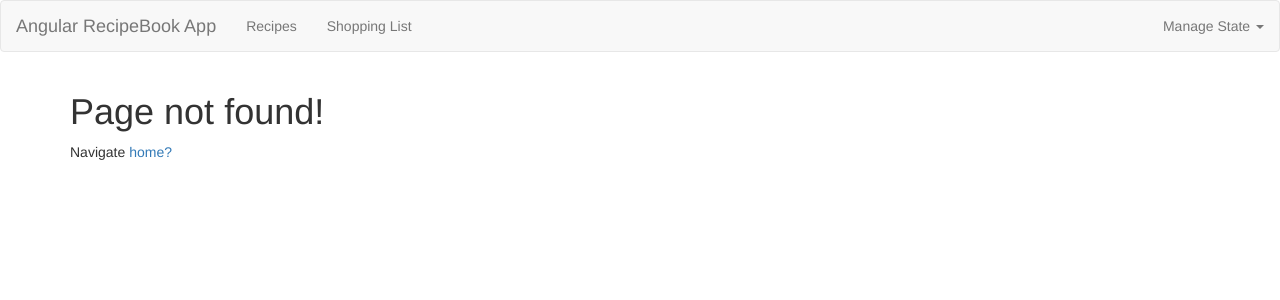
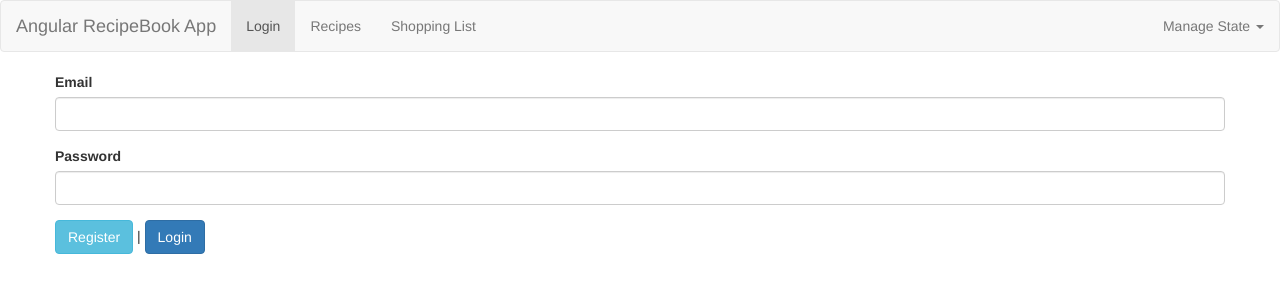
Before and after one commit to latimercaleb/Angular-Recipe-Book, an Angular app in the folder Recipe-Book/: page /login in a window 1280 px wide. Before the commit this address led to /page-not-found. Shown: the top 300 px of the page. Built offline with nearby package versions, Linux system fonts and the light colour scheme.

Commit message:
Adding login component, setting up for authentication

```diff
--- /dev/null
+++ b/Recipe-Book/src/app/auth/auth.component.html
@@ -0,0 +1,19 @@
+<!-- Build login page, needs styling-->
+<div class='row'>
+  <div clas='col-xs-12 col-md-6-offset-3'>
+    <form>
+      <div class='form-group'>
+        <label for='email'>Email</label>
+        <input type='email' id='email' class='form-control'/>
+      </div>
+      <div class='form-group'>
+        <label for='password'>Password</label>
+        <input type='password' id='password' class='form-control'/>
+      </div>
+      <div>
+        <button class='btn btn-info'>Register</button> |
+        <button class='btn btn-primary'>Login</button>
+      </div>
+    </form>
+  </div>
+</div>
--- /dev/null
+++ b/Recipe-Book/src/app/auth/auth.component.ts
@@ -0,0 +1,15 @@
+import { Component, OnInit } from '@angular/core';
+
+@Component({
+  selector: 'app-auth',
+  templateUrl: './auth.component.html',
+  styleUrls: ['./auth.component.css']
+})
+export class AuthComponent implements OnInit {
+
+  constructor() { }
+
+  ngOnInit() {
+  }
+
+}
--- a/Recipe-Book/src/app/header/header.component.html
+++ b/Recipe-Book/src/app/header/header.component.html
@@ -5,6 +5,7 @@
     </div>
     <div class='navbar-default'>
       <ul class='nav navbar-nav'>
+        <li routerLinkActive='active'><a routerLink='/login'>Login</a></li>
         <li routerLinkActive='active'><a routerLink='/recipes'>Recipes</a></li>
         <li routerLinkActive='active'><a routerLink='/shopping-list'>Shopping List</a></li>
       </ul>
--- a/Recipe-Book/src/app/header/header.component.ts
+++ b/Recipe-Book/src/app/header/header.component.ts
@@ -22,7 +22,7 @@ export class HeaderComponent implements OnInit {
 
   onGet(){
     console.log('Attempting GET request header.ts');
-    this.dataService.getRecipeData();
+    this.dataService.getRecipeData().subscribe();
   }
 
   // No longer needed, routing handled by router instead of click events
--- a/Recipe-Book/src/app/shared/recipeData.service.ts
+++ b/Recipe-Book/src/app/shared/recipeData.service.ts
@@ -2,17 +2,32 @@ import { Injectable } from "@angular/core";
 import { HttpClient } from "@angular/common/http";
 import { RecipeService } from "../recipes/recipe.service";
 import { Recipe } from '../recipes/recipe.model';
+import { map, tap } from 'rxjs/operators';
 @Injectable({
     providedIn: 'root'
 })
 export class RecipeDataService{
     constructor(private http: HttpClient, private recipesService: RecipeService){}
     getRecipeData(){
-        return this.http.get<Recipe[]>('https://angular-recipe-be.firebaseio.com/recipes.json').subscribe(
-            (response) => {
-                this.recipesService.loadRecipes(response);
-            }
-        );
+        return this.http.get<Recipe[]>('https://angular-recipe-be.firebaseio.com/recipes.json')
+        .pipe(map( recipes =>{
+            return recipes.map((recipe, idx) => {
+                if(recipe != null){
+                    return {... recipe, indgredients: recipe.indgredients ? recipe.indgredients: []};
+                }else{
+                    console.log(`Object at ${idx} was deleted from database`);
+                    return {
+                        description: 'Item was deleted',
+                        imagePath: 'https://bloximages.chicago2.vip.townnews.com/ncnewsonline.com/content/tncms/assets/v3/editorial/5/70/570c3871-56b3-5883-b05e-f5963c507a57/54012dc24880f.image.jpg?resize=500%2C657',
+                        name: 'Deleted from Database',
+                        indgredients: []
+                    }
+                }
+            });
+        }),
+        tap(recipes=> {
+            this.recipesService.loadRecipes(recipes);
+        }));
     }
 
     saveRecipeData(){
```
Also changed, not shown: Recipe-Book/src/app/app.module.ts (+7 -3 lines), Recipe-Book/src/app/auth/auth.component.css (added).
